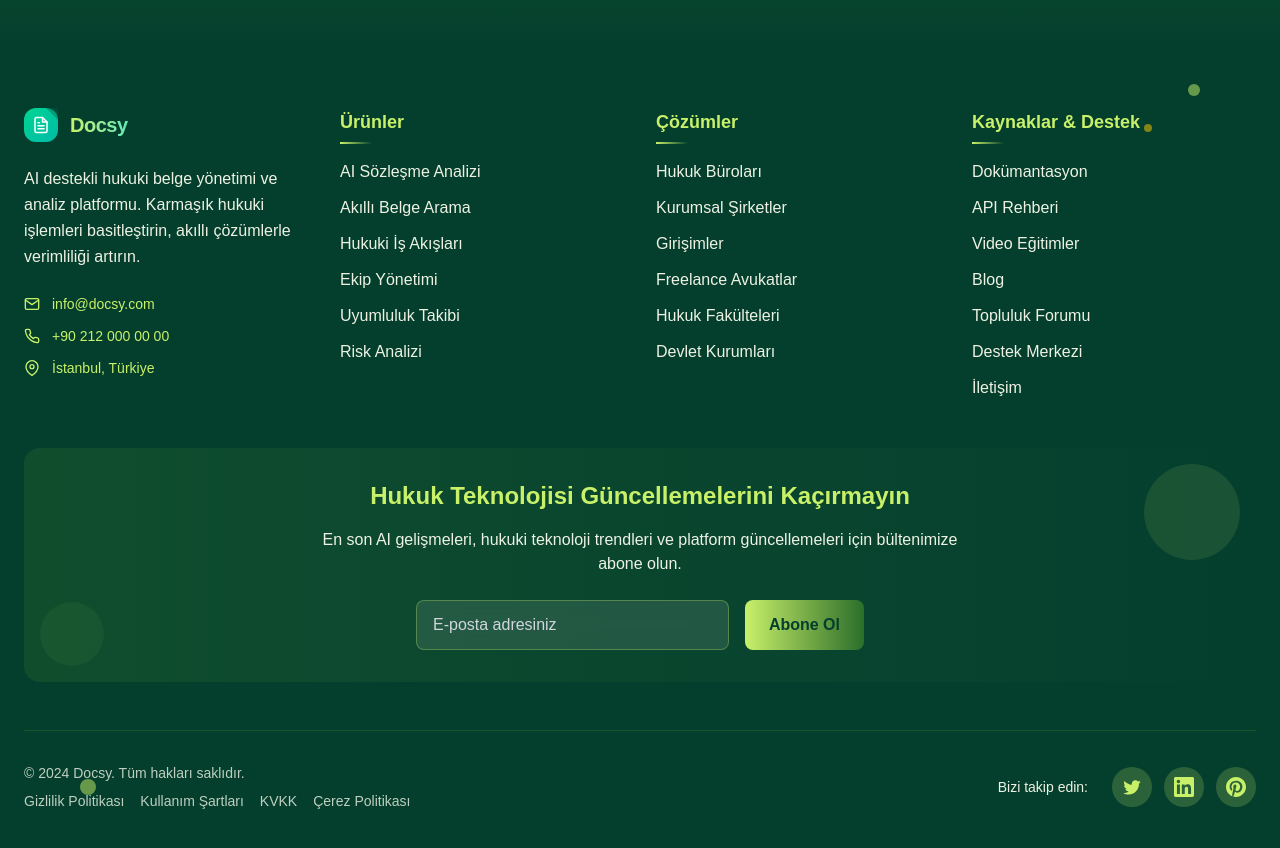
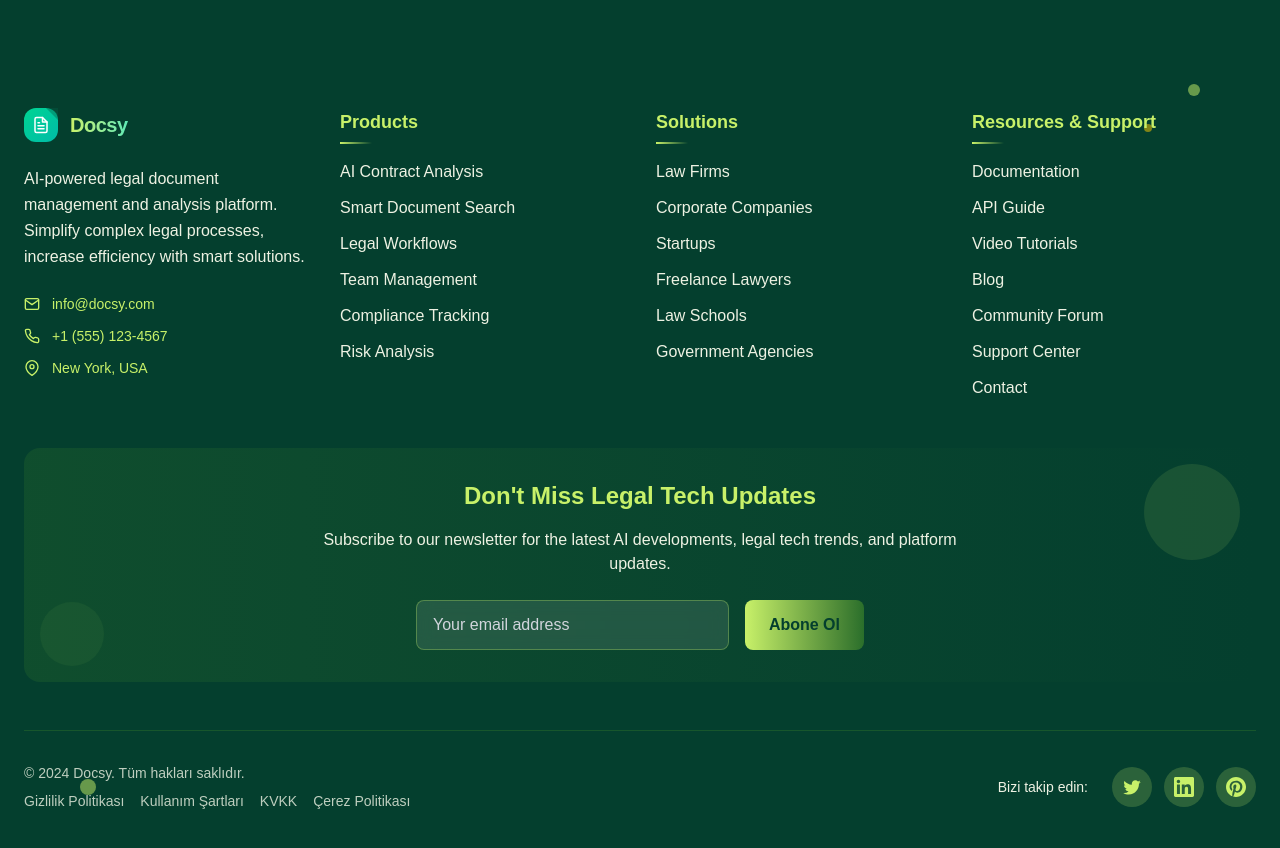
Before and after one commit to Vi303832/Docsy, a Next.js app: page / in a window 1280 px wide. Shown: the part 7332-8180 px from the top of the page. Built offline with nearby package versions, Linux system fonts and the light colour scheme.

Commit message:
Ui improvements

```diff
--- a/src/components/Cto.tsx
+++ b/src/components/Cto.tsx
@@ -2,7 +2,7 @@ import React from 'react'
 
 function Cto() {
     return (
-        <section className="bg-gradient-to-b from-[#043F2E] from-0% via-[#1a5d1e] via-70% to-[#043F2E] to-100% text-white relative overflow-hidden py-32">
+        <section className="bg-transparent text-white relative overflow-hidden py-32">
             {/* Background decorative elements */}
             <div className="absolute top-20 right-32 w-4 h-4 bg-[#C8F169] rounded-full animate-pulse"></div>
             <div className="absolute top-32 right-20 w-3 h-3 bg-[#4ECDC4] rounded-full animate-pulse delay-100"></div>
--- a/src/components/Footer.tsx
+++ b/src/components/Footer.tsx
@@ -3,7 +3,7 @@ import { FiFileText, FiMail, FiPhone, FiMapPin } from "react-icons/fi";
 
 function Footer() {
     return (
-        <footer className=" bg-[#043F2E]  text-white relative overflow-hidden">
+        <footer className="bg-[#043F2E] text-white relative overflow-hidden">
             {/* Background decorative elements */}
             <div className="absolute top-10 right-20 w-3 h-3 bg-[#C8F169] rounded-full animate-pulse"></div>
             <div className="absolute top-20 right-32 w-2 h-2 bg-yellow-400 rounded-full animate-pulse delay-100"></div>
@@ -29,7 +29,7 @@ function Footer() {
                         </div>
 
                         <p className="text-[#EEF2E3] leading-relaxed">
-                            AI destekli hukuki belge yönetimi ve analiz platformu. Karmaşık hukuki işlemleri basitleştirin, akıllı çözümlerle verimliliği artırın.
+                            AI-powered legal document management and analysis platform. Simplify complex legal processes, increase efficiency with smart solutions.
                         </p>
 
                         {/* Contact Info */}
@@ -40,61 +40,61 @@ function Footer() {
                             </div>
                             <div className="flex items-center gap-3 text-[#C8F169]">
                                 <FiPhone className="w-4 h-4" />
-                                <span className="text-sm">+90 212 000 00 00</span>
+                                <span className="text-sm">+1 (555) 123-4567</span>
                             </div>
                             <div className="flex items-center gap-3 text-[#C8F169]">
                                 <FiMapPin className="w-4 h-4" />
-                                <span className="text-sm">İstanbul, Türkiye</span>
+                                <span className="text-sm">New York, USA</span>
                             </div>
                         </div>
                     </div>
 
-                    {/* Ürünler */}
+                    {/* Products */}
                     <div>
                         <h3 className="text-[#C8F169] font-semibold text-lg mb-6 relative">
-                            Ürünler
+                            Products
                             <div className="absolute -bottom-2 left-0 w-8 h-0.5 bg-gradient-to-r from-[#C8F169] to-transparent"></div>
                         </h3>
                         <ul className="space-y-3">
-                            <li><a href="#" className="text-[#EEF2E3] hover:text-[#C8F169] transition-colors duration-200">AI Sözleşme Analizi</a></li>
-                            <li><a href="#" className="text-[#EEF2E3] hover:text-[#C8F169] transition-colors duration-200">Akıllı Belge Arama</a></li>
-                            <li><a href="#" className="text-[#EEF2E3] hover:text-[#C8F169] transition-colors duration-200">Hukuki İş Akışları</a></li>
-                            <li><a href="#" className="text-[#EEF2E3] hover:text-[#C8F169] transition-colors duration-200">Ekip Yönetimi</a></li>
-                            <li><a href="#" className="text-[#EEF2E3] hover:text-[#C8F169] transition-colors duration-200">Uyumluluk Takibi</a></li>
-                            <li><a href="#" className="text-[#EEF2E3] hover:text-[#C8F169] transition-colors duration-200">Risk Analizi</a></li>
+                            <li><a href="#" className="text-[#EEF2E3] hover:text-[#C8F169] transition-colors duration-200">AI Contract Analysis</a></li>
+                            <li><a href="#" className="text-[#EEF2E3] hover:text-[#C8F169] transition-colors duration-200">Smart Document Search</a></li>
+                            <li><a href="#" className="text-[#EEF2E3] hover:text-[#C8F169] transition-colors duration-200">Legal Workflows</a></li>
+                            <li><a href="#" className="text-[#EEF2E3] hover:text-[#C8F169] transition-colors duration-200">Team Management</a></li>
+                            <li><a href="#" className="text-[#EEF2E3] hover:text-[#C8F169] transition-colors duration-200">Compliance Tracking</a></li>
+                            <li><a href="#" className="text-[#EEF2E3] hover:text-[#C8F169] transition-colors duration-200">Risk Analysis</a></li>
                         </ul>
                     </div>
 
-                    {/* Çözümler */}
+                    {/* Solutions */}
                     <div>
                         <h3 className="text-[#C8F169] font-semibold text-lg mb-6 relative">
-                            Çözümler
+                            Solutions
                             <div className="absolute -bottom-2 left-0 w-8 h-0.5 bg-gradient-to-r from-[#C8F169] to-transparent"></div>
                         </h3>
                         <ul className="space-y-3">
-                            <li><a href="#" className="text-[#EEF2E3] hover:text-[#C8F169] transition-colors duration-200">Hukuk Büroları</a></li>
-                            <li><a href="#" className="text-[#EEF2E3] hover:text-[#C8F169] transition-colors duration-200">Kurumsal Şirketler</a></li>
-                            <li><a href="#" className="text-[#EEF2E3] hover:text-[#C8F169] transition-colors duration-200">Girişimler</a></li>
-                            <li><a href="#" className="text-[#EEF2E3] hover:text-[#C8F169] transition-colors duration-200">Freelance Avukatlar</a></li>
-                            <li><a href="#" className="text-[#EEF2E3] hover:text-[#C8F169] transition-colors duration-200">Hukuk Fakülteleri</a></li>
-                            <li><a href="#" className="text-[#EEF2E3] hover:text-[#C8F169] transition-colors duration-200">Devlet Kurumları</a></li>
+                            <li><a href="#" className="text-[#EEF2E3] hover:text-[#C8F169] transition-colors duration-200">Law Firms</a></li>
+                            <li><a href="#" className="text-[#EEF2E3] hover:text-[#C8F169] transition-colors duration-200">Corporate Companies</a></li>
+                            <li><a href="#" className="text-[#EEF2E3] hover:text-[#C8F169] transition-colors duration-200">Startups</a></li>
+                            <li><a href="#" className="text-[#EEF2E3] hover:text-[#C8F169] transition-colors duration-200">Freelance Lawyers</a></li>
+                            <li><a href="#" className="text-[#EEF2E3] hover:text-[#C8F169] transition-colors duration-200">Law Schools</a></li>
+                            <li><a href="#" className="text-[#EEF2E3] hover:text-[#C8F169] transition-colors duration-200">Government Agencies</a></li>
                         </ul>
                     </div>
 
-                    {/* Kaynaklar & Destek */}
+                    {/* Resources & Support */}
                     <div>
                         <h3 className="text-[#C8F169] font-semibold text-lg mb-6 relative">
-                            Kaynaklar & Destek
+                            Resources & Support
                             <div className="absolute -bottom-2 left-0 w-8 h-0.5 bg-gradient-to-r from-[#C8F169] to-transparent"></div>
                         </h3>
                         <ul className="space-y-3">
-                            <li><a href="#" className="text-[#EEF2E3] hover:text-[#C8F169] transition-colors duration-200">Dokümantasyon</a></li>
-                            <li><a href="#" className="text-[#EEF2E3] hover:text-[#C8F169] transition-colors duration-200">API Rehberi</a></li>
-                            <li><a href="#" className="text-[#EEF2E3] hover:text-[#C8F169] transition-colors duration-200">Video Eğitimler</a></li>
+                            <li><a href="#" className="text-[#EEF2E3] hover:text-[#C8F169] transition-colors duration-200">Documentation</a></li>
+                            <li><a href="#" className="text-[#EEF2E3] hover:text-[#C8F169] transition-colors duration-200">API Guide</a></li>
+                            <li><a href="#" className="text-[#EEF2E3] hover:text-[#C8F169] transition-colors duration-200">Video Tutorials</a></li>
                             <li><a href="#" className="text-[#EEF2E3] hover:text-[#C8F169] transition-colors duration-200">Blog</a></li>
-                            <li><a href="#" className="text-[#EEF2E3] hover:text-[#C8F169] transition-colors duration-200">Topluluk Forumu</a></li>
-                            <li><a href="#" className="text-[#EEF2E3] hover:text-[#C8F169] transition-colors duration-200">Destek Merkezi</a></li>
-                            <li><a href="#" className="text-[#EEF2E3] hover:text-[#C8F169] transition-colors duration-200">İletişim</a></li>
+                            <li><a href="#" className="text-[#EEF2E3] hover:text-[#C8F169] transition-colors duration-200">Community Forum</a></li>
+                            <li><a href="#" className="text-[#EEF2E3] hover:text-[#C8F169] transition-colors duration-200">Support Center</a></li>
+                            <li><a href="#" className="text-[#EEF2E3] hover:text-[#C8F169] transition-colors duration-200">Contact</a></li>
                         </ul>
                     </div>
                 </div>
@@ -106,15 +106,16 @@ function Footer() {
 
                     <div className="relative z-10 text-center max-w-2xl mx-auto">
                         <h3 className="text-2xl font-semibold text-[#C8F169] mb-4">
-                            Hukuk Teknolojisi Güncellemelerini Kaçırmayın
+                            Don't Miss Legal Tech Updates
                         </h3>
                         <p className="text-[#EEF2E3] mb-6">
-                            En son AI gelişmeleri, hukuki teknoloji trendleri ve platform güncellemeleri için bültenimize abone olun.
+                            Subscribe to our newsletter for the latest AI developments, legal tech trends, and platform updates.
                         </p>
                         <div className="flex flex-col sm:flex-row gap-4 max-w-md mx-auto">
                             <input
                                 type="email"
-                                placeholder="E-posta adresiniz"
+                                placeholder="Your email address"
+
                                 className="flex-1 px-4 py-3 rounded-lg bg-white/10 backdrop-blur-sm border border-[#C8F169]/30 text-white placeholder-gray-300 focus:outline-none focus:ring-2 focus:ring-[#C8F169] focus:border-transparent"
                             />
                             <button className="bg-gradient-to-r from-[#C8F169] to-[#2A6F2B] text-[#043F2E] font-semibold px-6 py-3 rounded-lg hover:shadow-lg hover:shadow-[#C8F169]/30 transition-all duration-200 hover:scale-105">
```
